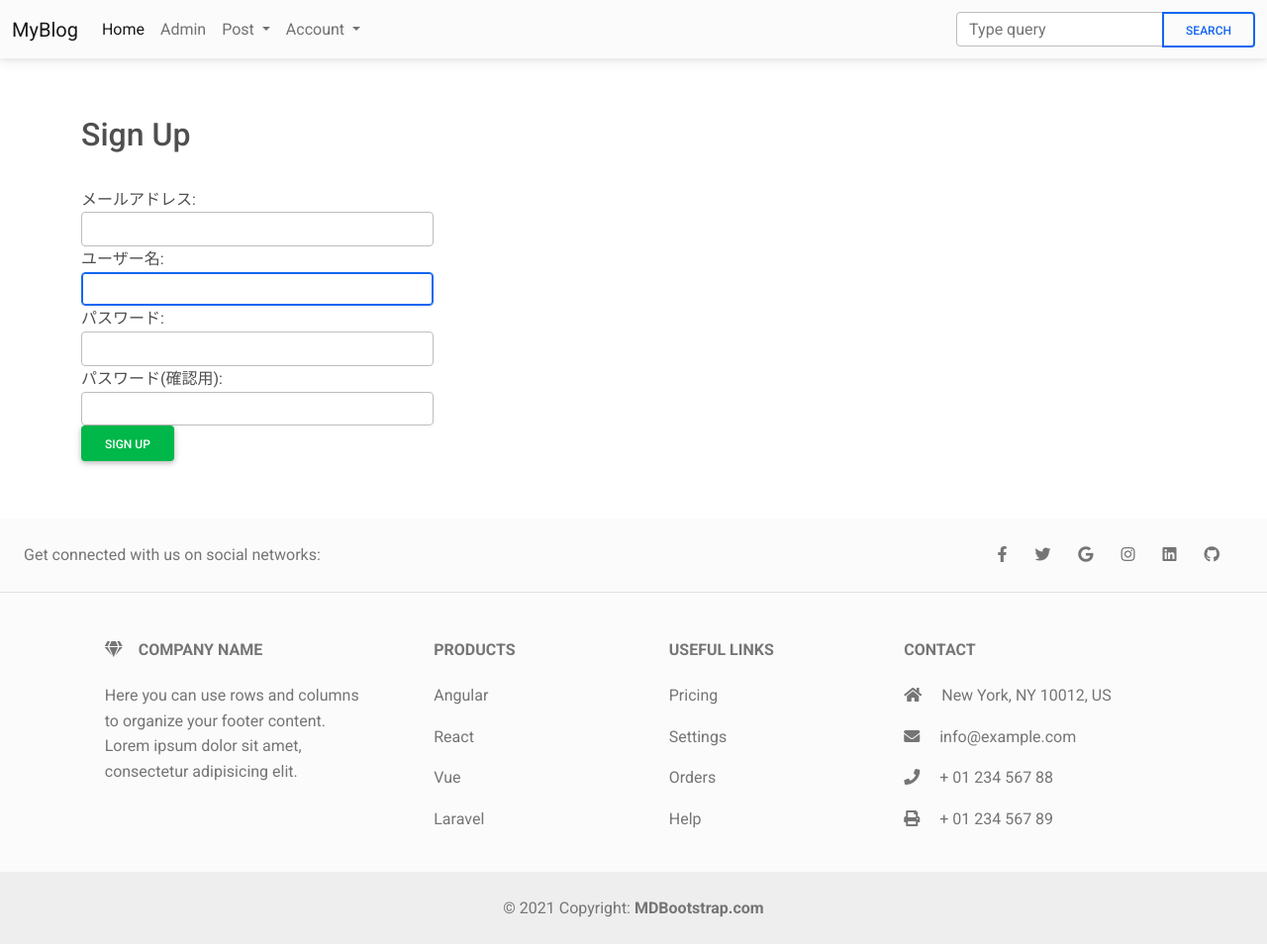
After one commit to kkrmt/django-lesson, a Django app: page /signup in a window 1280 px wide. The commit adds this page. Shown: the whole page at 99% size. Run offline with Django 3.2, Linux system fonts and the light colour scheme.

Commit message:
GH-1: add sign-up

```diff
--- a/myproject/myapp/forms.py
+++ b/myproject/myapp/forms.py
@@ -1,6 +1,7 @@
 from django import forms
 from .models import Post
-from django.contrib.auth.forms import AuthenticationForm
+from django.contrib.auth.forms import AuthenticationForm, UserCreationForm
+from django.contrib.auth.models import User
 
 class PostForm(forms.ModelForm):
   class Meta:
@@ -18,3 +19,14 @@ class LoginForm(AuthenticationForm):
     super().__init__(*args, **kwargs)
     for field in self.fields.values():
       field.widget.attrs['class'] = 'form-control'
+
+class SignUpForm(UserCreationForm):
+  class Meta:
+    model = User
+    fields = {'username', 'email', 'password1', 'password2'}
+    # for field in fields:
+    #   field.widget.attrs['class'] = 'form-control'
+  def __init__(self, *args, **kwargs):
+    super().__init__(*args, **kwargs)
+    for field in self.fields.values():
+      field.widget.attrs['class'] = 'form-control'
--- a/myproject/myapp/templates/myapp/base.html
+++ b/myproject/myapp/templates/myapp/base.html
@@ -102,11 +102,11 @@
                 <!-- Dropdown menu -->
                 <ul class="dropdown-menu" aria-labelledby="account">
                   {% if request.user.is_authenticated %}
-                    <a class="dropdown-item" href="{% url 'myapp:login' %}">{{ request.user }}</a>
+                    <a class="dropdown-item">{{ request.user }}</a>
                     <a class="dropdown-item" href="{% url 'myapp:logout' %}">Sign Out</a>
                   {% else %}
                     <a class="dropdown-item" href="{% url 'myapp:login' %}">Sign In</a>
-                    <a class="dropdown-item" href="{% url 'myapp:login' %}">Sign Up</a>
+                    <a class="dropdown-item" href="{% url 'myapp:signup' %}">Sign Up</a>
                   {% endif %}
                 </ul>
               </li>
--- /dev/null
+++ b/myproject/myapp/templates/myapp/signup.html
@@ -0,0 +1,29 @@
+{% extends 'myapp/base.html' %} {% block content %}
+
+<div class="row">
+  <div class="col-md-4">
+    <h2>Sign Up</h2>
+    <br />
+    <form action="" method="post">
+      {% csrf_token %}
+      {{ form.non_field_errors }}
+
+      {% for field in form %}
+        <div class="form-group">
+          <label>{{ field.label_tag }}</label>
+          {{ field }}
+          {% comment %} {% if field.help_text %}
+            <small style="color: grey">{{ field.help_text }}</small>
+          {% endif %} {% endcomment %}
+          {% for error in field.errors %}
+            <span style="color: red">{{ error }}</span>
+          {% endfor %}
+        </div>
+      {% endfor %}
+
+      <button type="submit" class="btn btn-success">Sign Up</button>
+    </form>
+  </div>
+</div>
+
+{% endblock %}
--- a/myproject/myapp/urls.py
+++ b/myproject/myapp/urls.py
@@ -11,4 +11,5 @@ urlpatterns = [
     path('post_list', views.PostList.as_view(), name='post_list'),
     path('login', views.Login.as_view(), name='login'),
     path('logout', views.Logout.as_view(), name='logout'),
+    path('signup', views.SignUp.as_view(), name='signup'),
 ]
--- a/myproject/myapp/views.py
+++ b/myproject/myapp/views.py
@@ -1,11 +1,13 @@
 from django.shortcuts import render, resolve_url
-from django.http import HttpResponse
+from django.http import HttpResponse, HttpResponseRedirect
 from django.views.generic import TemplateView, CreateView, DetailView, UpdateView, DeleteView, ListView
 from .models import Post
 from django.urls import reverse_lazy
-from .forms import PostForm, LoginForm
+from .forms import PostForm, LoginForm, SignUpForm
 from django.contrib import messages
 from django.contrib.auth.views import LoginView, LogoutView
+from django.contrib.auth import login
+
 
 class Index(TemplateView):
   template_name = 'myapp/index.html'
@@ -55,3 +57,15 @@ class Logout(LogoutView):
   # def get_success_url(self):
   #   messages.info(self.request, 'Sign Outしました')
   #   return resolve_url('myapp:index')
+
+class SignUp(CreateView):
+  form_class = SignUpForm
+  template_name = 'myapp/signup.html'
+  success_url = reverse_lazy('myapp:index')
+  def form_valid(self, form):
+    user = form.save()
+    login(self.request, user)
+    self.object = user
+    messages.info(self.request, 'Sign Upしました')
+    # todo: ??
+    return HttpResponseRedirect(self.get_success_url())
```
